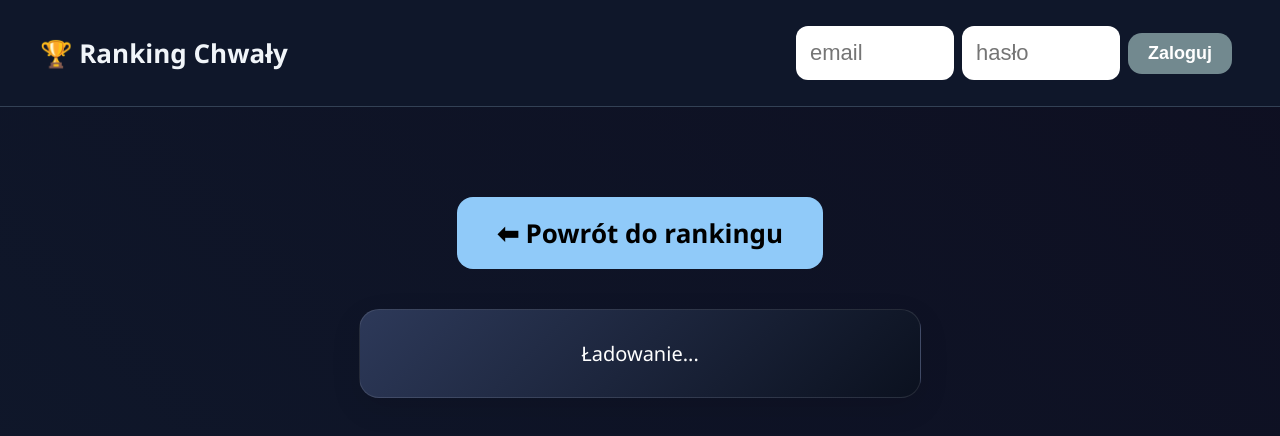
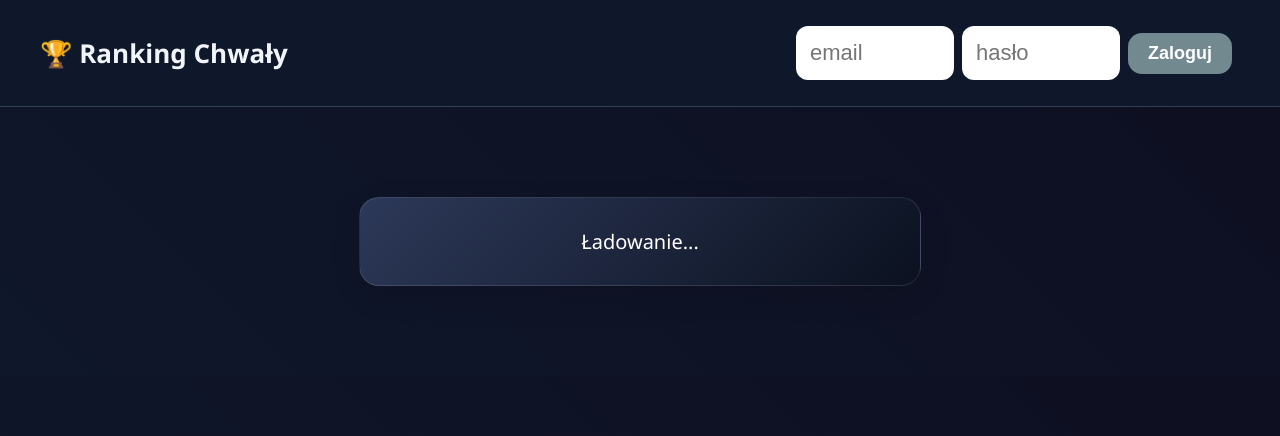
Before and after one commit to Niebieskiludzik/Tabela-punktow-chwaly, a plain HTML site: page profile.html in a window 1280 px wide. Drawn offline with nearby package versions, Linux system fonts and the light colour scheme.

Commit message:
Update profile.html

```diff
--- a/profile.html
+++ b/profile.html
@@ -40,9 +40,9 @@
 
 <div class="container">
 
-  <a href="index.html" class="backButton">
+  <!--<a href="index.html" class="backButton">
     ⬅ Powrót do rankingu
-  </a>
+  </a>-->
 
   <div id="profileCard" class="card center">
     Ładowanie...
```
